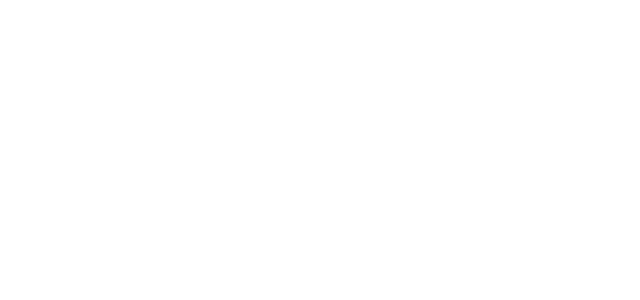
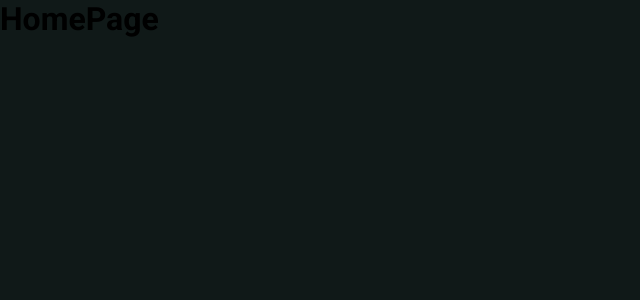
Before and after one commit to ocbtomi36/car-rental-ui, a React (Vite) app: page / in a window 1280 px wide. Shown: the top 300 px of the page, without its empty margins (0-640 px from the left). Built offline with nearby package versions, Linux system fonts and the light colour scheme.

Commit message:
Employee Routes are defined, and its Pages

```diff
--- a/src/App.jsx
+++ b/src/App.jsx
@@ -1,10 +1,27 @@
+import { RouterProvider, createBrowserRouter } from "react-router-dom";
+import HomePage from './pages/Home';
+import EmployeesPage from './pages/users/employee/Employees'
+import EmployeeDetailPage from './pages/users/employee/EmployeeDetail'
+import EditEmployeePage from './pages/users/employee/EditEmployee'
+import NewEmployeePage from "./pages/users/employee/NewEmployee";
+import RootLayout from "./pages/Root";
 
+const router = createBrowserRouter([
+  { path: '/', element: <RootLayout />,
+    children: [
+      { index: true, element: <HomePage /> },
+      { path: 'employees', element: <EmployeesPage /> },
+      { path: 'employees/:employeeId', element: <EmployeeDetailPage /> },
+      { path: 'employees/new', element: <NewEmployeePage /> },
+      { path: 'employees/:employeeId/edit', element: <EditEmployeePage /> },
+    ]
+   },
+
+])
 
 const App = () => {
   return (
-    <>
-
-    </>
+    <RouterProvider router={router} />
   )
 }
 
--- /dev/null
+++ b/src/pages/Home.jsx
@@ -0,0 +1,7 @@
+const HomePage = () => {
+    return (
+        <h1>HomePage</h1>
+     );
+}
+
+export default HomePage;
--- /dev/null
+++ b/src/pages/Root.jsx
@@ -0,0 +1,13 @@
+import { Outlet } from "react-router-dom";
+
+const RootLayout = () => {
+    return (
+        <>
+            <main>
+                <Outlet />
+            </main>
+        </>
+     );
+}
+
+export default RootLayout;
--- /dev/null
+++ b/src/pages/users/employee/EditEmployee.jsx
@@ -0,0 +1,7 @@
+const EmployeeDetailPage = () => {
+    return (
+        <h1>EditEmployeePage</h1>
+     );
+}
+
+export default EmployeeDetailPage;
--- /dev/null
+++ b/src/pages/users/employee/EmployeeDetail.jsx
@@ -0,0 +1,7 @@
+const EmployeeDetailPage = () => {
+    return (
+        <h1>EmployeeDetailPage</h1>
+     );
+}
+
+export default EmployeeDetailPage;
--- /dev/null
+++ b/src/pages/users/employee/Employees.jsx
@@ -0,0 +1,7 @@
+const EmployeesPage = () => {
+    return (
+        <h1>EmployeesPage</h1>
+     );
+}
+
+export default EmployeesPage;
--- /dev/null
+++ b/src/pages/users/employee/NewEmployee.jsx
@@ -0,0 +1,7 @@
+const NewEmployeePage = () => {
+    return (
+        <h1>NewEmployeePage</h1>
+     );
+}
+
+export default NewEmployeePage;
```
Also changed, not shown: src/pages/users/customer/Customer.jsx (added), src/pages/users/customer/CustomerDetail.jsx (added), src/pages/users/customer/EditCustomer.jsx (added), src/pages/users/customer/NewCustomer.jsx (added).
